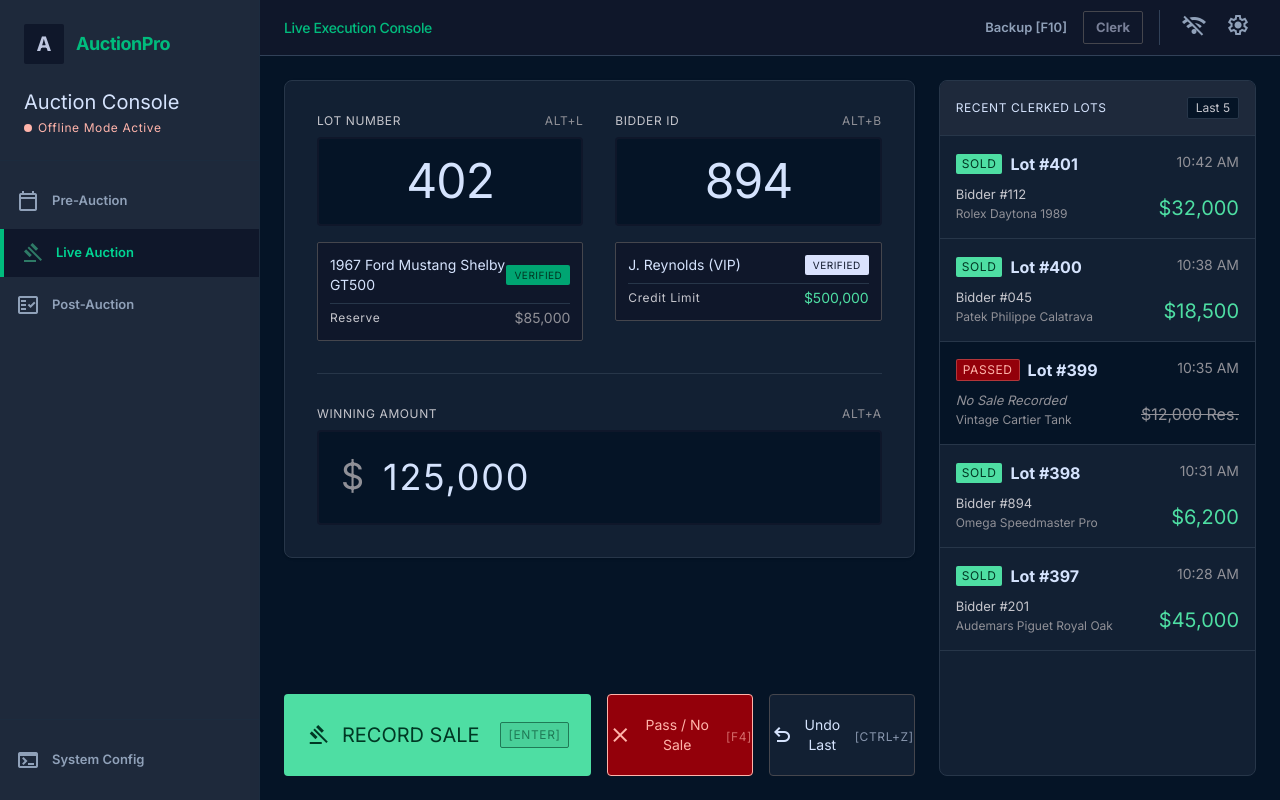
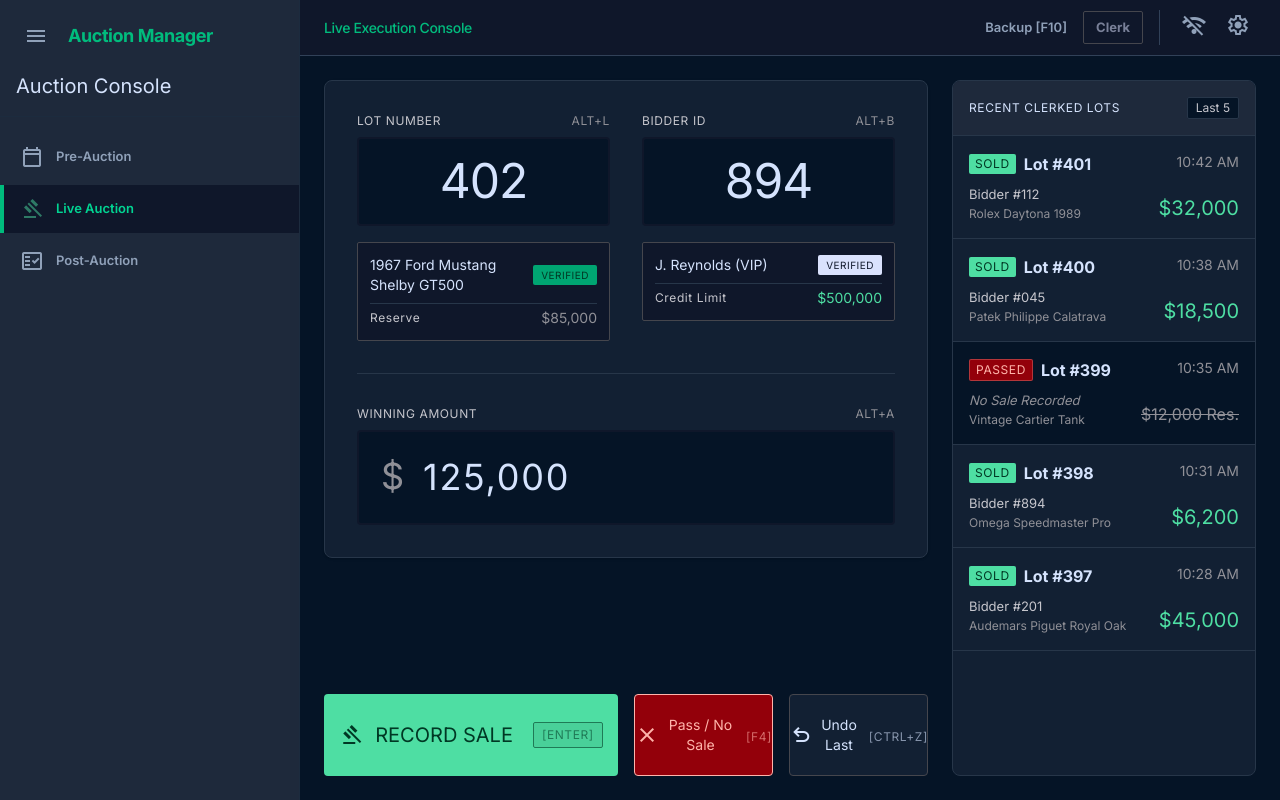
Before and after one commit to J0seph-Mart1n/AuctionManager, a Vue app: page / in a window 1280 px wide. Built offline with nearby package versions, Linux system fonts and the light colour scheme.

Commit message:
Added a collapsible side navbar

```diff
--- a/src/App.vue
+++ b/src/App.vue
@@ -3,7 +3,7 @@
     <SideNavBar />
 
     <!-- Main Content Area -->
-    <div class="ml-[260px] flex-1 flex flex-col h-full bg-background relative">
+    <div class="flex-1 flex flex-col h-full bg-background relative overflow-hidden">
       <router-view />
     </div>
   </div>
--- a/src/components/SideNavBar.vue
+++ b/src/components/SideNavBar.vue
@@ -1,50 +1,53 @@
 <template>
-  <nav class="fixed left-0 top-0 h-full w-[260px] border-r rounded-none border-r-surface-container-high bg-[#1E293B] flex flex-col overflow-y-auto">
-    <div class="p-6 border-b border-surface-container-high flex flex-col gap-2">
-      <div class="flex items-center gap-3">
-        <div class="w-10 h-10 bg-primary-container rounded flex items-center justify-center text-primary font-bold text-xl">A</div>
-        <h1 class="text-emerald-500 font-bold text-lg tracking-tight">AuctionPro</h1>
+  <nav :class="[
+    'h-full border-r rounded-none border-r-surface-container-high bg-[#1E293B] flex flex-col overflow-y-auto transition-all duration-300 ease-in-out shrink-0',
+    isCollapsed ? 'w-[62px]' : 'w-[300px]'
+  ]">
+    <div class="p-4 border-b border-surface-container-high flex flex-col gap-2 min-h-[76px] justify-center">
+      <div class="flex items-center gap-3" :class="isCollapsed ? 'justify-center' : ''">
+        <button @click="isCollapsed = !isCollapsed" class="text-slate-400 hover:text-slate-200 hover:bg-slate-800 p-2 rounded transition-colors flex shrink-0 items-center justify-center">
+          <span class="material-symbols-outlined text-[20px]">menu</span>
+        </button>
+        <h1 v-show="!isCollapsed" class="text-emerald-500 font-bold text-lg tracking-tight whitespace-nowrap overflow-hidden">Auction Manager</h1>
       </div>
-      <div class="mt-4">
-        <h2 class="font-headline-md text-headline-md text-on-surface">Auction Console</h2>
-        <div class="flex items-center gap-1.5 mt-1">
-          <span class="w-2 h-2 rounded-full bg-error"></span>
-          <span class="font-label-caps text-label-caps text-error">Offline Mode Active</span>
-        </div>
+      <div class="mt-2" v-show="!isCollapsed">
+        <h2 class="font-headline-md text-headline-md text-on-surface whitespace-nowrap overflow-hidden">Auction Console</h2>
       </div>
     </div>
 
     <div class="flex-1 py-4 flex flex-col gap-1">
       <router-link to="/pre-auction" :class="[
-        'flex items-center px-4 py-3 transition-all duration-200 ease-in-out font-inter text-[13px] font-semibold',
-        route.path === '/pre-auction' ? 'bg-[#0F172A] text-emerald-400 border-l-4 border-emerald-500' : 'text-slate-400 hover:text-slate-200 hover:bg-slate-800'
-      ]">
-        <span class="material-symbols-outlined mr-3">calendar_today</span> Pre-Auction
+        'flex items-center py-3 transition-all duration-200 ease-in-out font-inter text-[13px] font-semibold',
+        route.path === '/pre-auction' ? 'bg-[#0F172A] text-emerald-400 border-l-4 border-emerald-500' : 'text-slate-400 hover:text-slate-200 hover:bg-slate-800 border-l-4 border-transparent',
+        isCollapsed ? 'px-0 justify-center' : 'px-4'
+      ]" :title="isCollapsed ? 'Pre-Auction' : ''">
+        <span class="material-symbols-outlined shrink-0" :class="isCollapsed ? 'mr-0' : 'mr-3'">calendar_today</span>
+        <span v-show="!isCollapsed" class="whitespace-nowrap overflow-hidden">Pre-Auction</span>
       </router-link>
       <router-link to="/" :class="[
-        'flex items-center px-4 py-3 transition-all duration-200 ease-in-out font-inter text-[13px] font-semibold',
-        route.path === '/' ? 'bg-[#0F172A] text-emerald-400 border-l-4 border-emerald-500' : 'text-slate-400 hover:text-slate-200 hover:bg-slate-800'
-      ]">
-        <span class="material-symbols-outlined mr-3" :class="{'text-secondary animate-pulse': route.path === '/'}">gavel</span> Live Auction
+        'flex items-center py-3 transition-all duration-200 ease-in-out font-inter text-[13px] font-semibold',
+        route.path === '/' ? 'bg-[#0F172A] text-emerald-400 border-l-4 border-emerald-500' : 'text-slate-400 hover:text-slate-200 hover:bg-slate-800 border-l-4 border-transparent',
+        isCollapsed ? 'px-0 justify-center' : 'px-4'
+      ]" :title="isCollapsed ? 'Live Auction' : ''">
+        <span class="material-symbols-outlined shrink-0" :class="[{'text-secondary animate-pulse': route.path === '/'}, isCollapsed ? 'mr-0' : 'mr-3']">gavel</span>
+        <span v-show="!isCollapsed" class="whitespace-nowrap overflow-hidden">Live Auction</span>
       </router-link>
       <router-link to="/post-auction" :class="[
-        'flex items-center px-4 py-3 transition-all duration-200 ease-in-out font-inter text-[13px] font-semibold',
-        route.path === '/post-auction' ? 'bg-[#0F172A] text-emerald-400 border-l-4 border-emerald-500' : 'text-slate-400 hover:text-slate-200 hover:bg-slate-800'
-      ]">
-        <span class="material-symbols-outlined mr-3">fact_check</span> Post-Auction
+        'flex items-center py-3 transition-all duration-200 ease-in-out font-inter text-[13px] font-semibold',
+        route.path === '/post-auction' ? 'bg-[#0F172A] text-emerald-400 border-l-4 border-emerald-500' : 'text-slate-400 hover:text-slate-200 hover:bg-slate-800 border-l-4 border-transparent',
+        isCollapsed ? 'px-0 justify-center' : 'px-4'
+      ]" :title="isCollapsed ? 'Post-Auction' : ''">
+        <span class="material-symbols-outlined shrink-0" :class="isCollapsed ? 'mr-0' : 'mr-3'">fact_check</span>
+        <span v-show="!isCollapsed" class="whitespace-nowrap overflow-hidden">Post-Auction</span>
       </router-link>
-    </div>
-
-    <div class="mt-auto border-t border-surface-container-high py-4">
-      <a href="#" class="text-slate-400 flex items-center px-4 py-3 hover:text-slate-200 hover:bg-slate-800 transition-all duration-200 ease-in-out font-inter text-[13px] font-semibold">
-        <span class="material-symbols-outlined mr-3">terminal</span> System Config
-      </a>
     </div>
   </nav>
 </template>
 
 <script setup>
+import { ref } from 'vue'
 import { useRoute } from 'vue-router'
 
 const route = useRoute()
+const isCollapsed = ref(false)
 </script>
```
